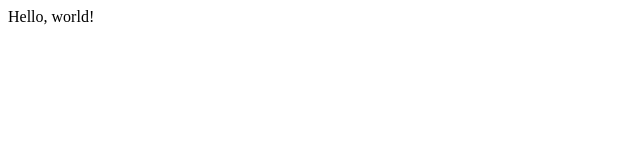
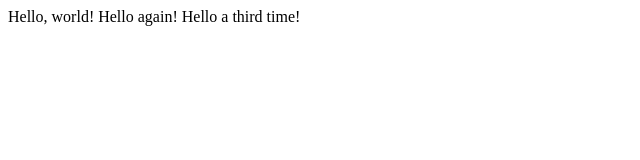
Before and after one commit to cecilia1918/lecture1, a plain HTML site: page hello.html in a window 1280 px wide. Shown: the whole page, without its empty margins (0-640 px from the left). Drawn offline with Linux system fonts and the light colour scheme.

```diff
--- a/hello.html
+++ b/hello.html
@@ -4,6 +4,6 @@
             <title>My Webpage!</title>
             </head>
             <body>
-                   Hello, world!
+                   Hello, world! Hello again! Hello a third time!
                    </body>
 </html>
```
